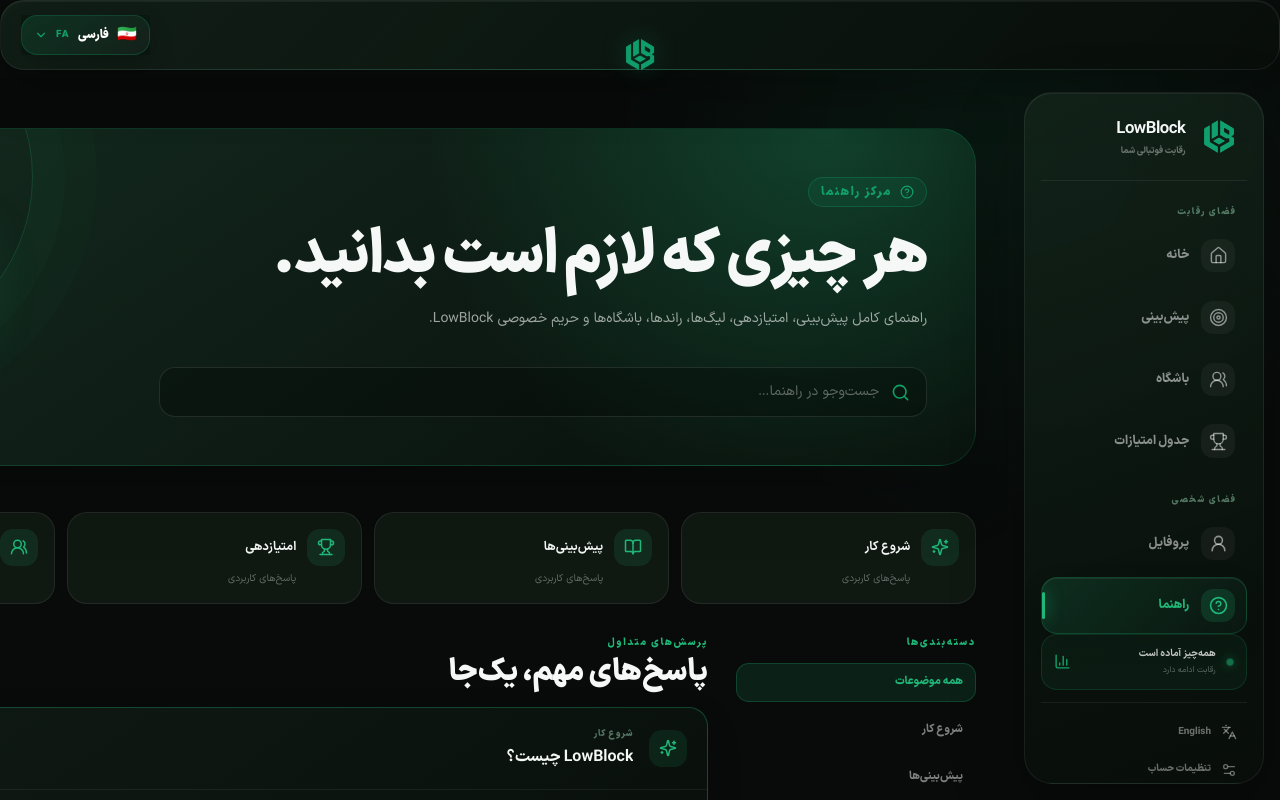
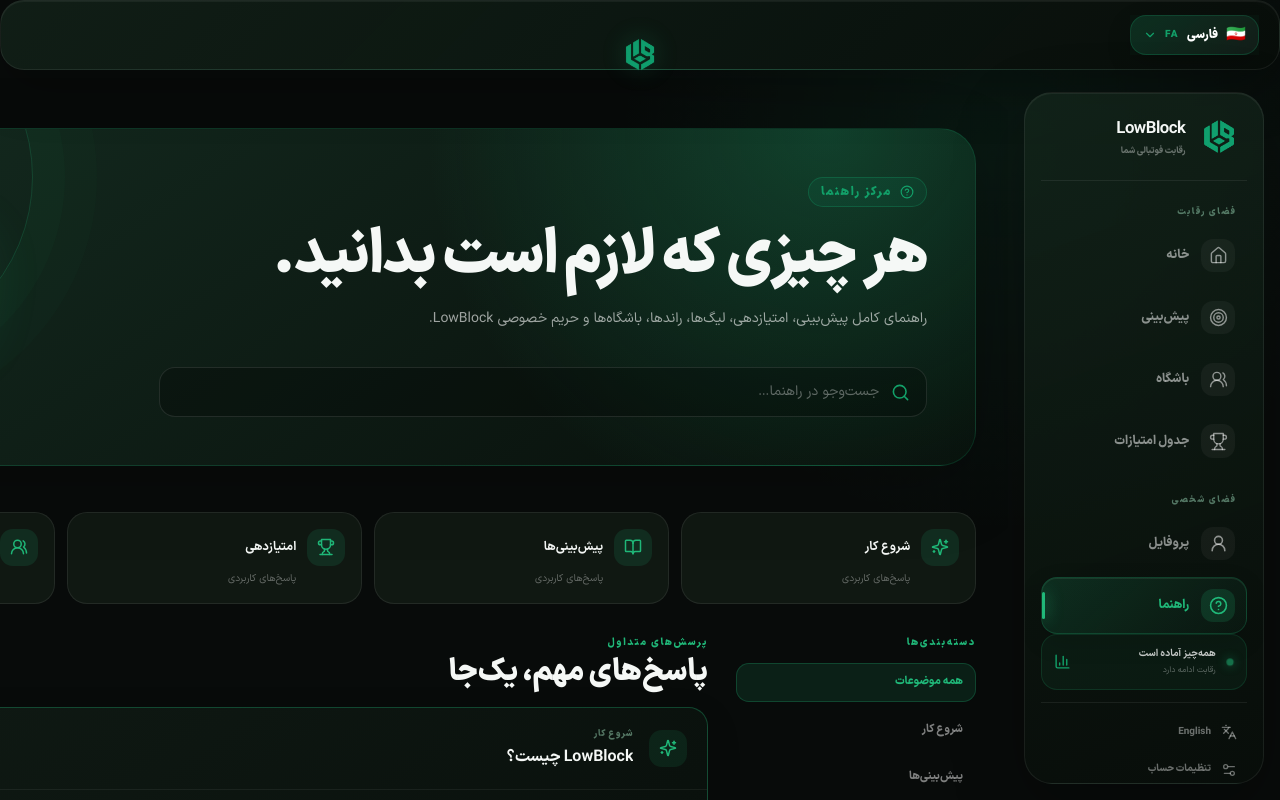
Before and after one commit to AshkaanGiveki/LowBlock, a Next.js app: page /help in a window 1280 px wide. Shown: the top 800 px of the page. Built offline with nearby package versions, Linux system fonts and the light colour scheme; no server answers.

Commit message:
Swap header help and language positions

```diff
--- a/app/globals.css
+++ b/app/globals.css
@@ -226,8 +226,8 @@
 body > header > div > a[href="/"]:first-of-type { display:none !important; }
 body > header > div > a[href="/"]:nth-of-type(2) { display:none !important; }
 body > header > div > div { z-index:61; }
-html[dir="rtl"] body > header > div > div { left:1.25rem; right:auto; }
-html[dir="ltr"] body > header > div > div { right:1.25rem; left:auto; }
+html[dir="rtl"] body > header > div > div { right:1.25rem; left:auto; }
+html[dir="ltr"] body > header > div > div { left:1.25rem; right:auto; }
 .brand-switcher { position:fixed; top:15px; left:50%; z-index:61; display:grid; width:7rem; height:40px; place-items:center; transform:translateX(-50%); }
 .brand-switcher img { grid-area:1 / 1; display:block; object-fit:contain; }
 .brand-switcher-wordmark { width:7rem; height:auto; }
--- a/components/HelpShortcut.tsx
+++ b/components/HelpShortcut.tsx
@@ -6,5 +6,5 @@
 
 export function HelpShortcut() {
   const { language, t } = useLanguage();
-  return <Link href="/help" aria-label={t("راهنما", "Help")} className={`mobile-help-shortcut fixed top-[13px] z-[60] lg:hidden ${language === "fa" ? "right-5 md:right-8" : "left-5 md:left-8"}`}><span className="mobile-help-icon"><span className="mobile-help-icon-orbit"/><CircleHelp size={18} strokeWidth={2.2}/><i /></span></Link>;
+  return <Link href="/help" aria-label={t("راهنما", "Help")} className={`mobile-help-shortcut fixed top-[13px] z-[60] lg:hidden ${language === "fa" ? "left-5 md:left-8" : "right-5 md:right-8"}`}><span className="mobile-help-icon"><span className="mobile-help-icon-orbit"/><CircleHelp size={18} strokeWidth={2.2}/><i /></span></Link>;
 }
```
